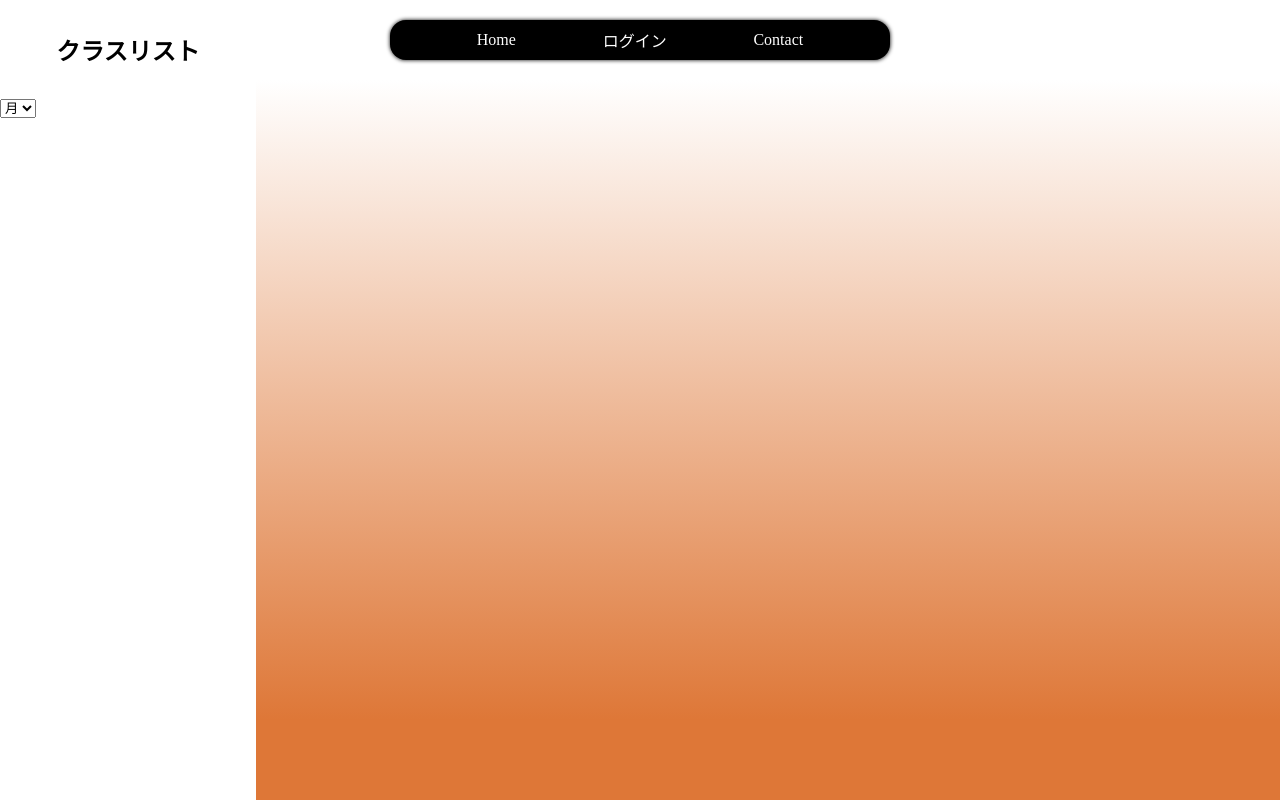
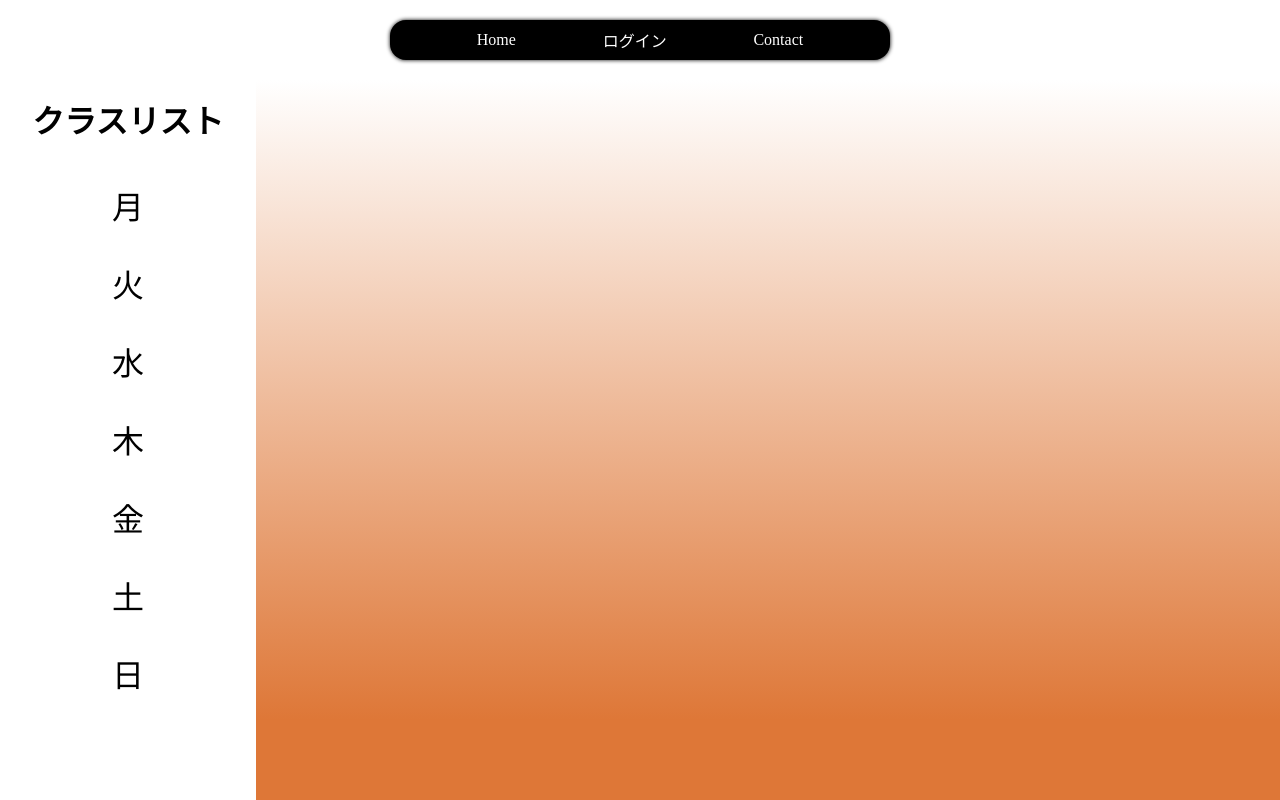
Before and after one commit to lyuhiroyama/classMate, a React (Create React App) app: page / in a window 1280 px wide. Built offline with nearby package versions, Linux system fonts and the light colour scheme.

Commit message:
feat: Add days-of-week buttons to sidebar

```diff
--- a/src/App.scss
+++ b/src/App.scss
@@ -60,6 +60,10 @@ $sidebar-offset: 16rem;
 
 // Sidebar component
 .sidebar-component {
+    display: flex;
+    flex-direction: column;
+    justify-content: center;
+    align-items: center;
     position: fixed;
     left: 0;
     height: 100%;
@@ -67,9 +71,27 @@ $sidebar-offset: 16rem;
     background-color: white;
 
     .sidebar-title {
-        margin: 2rem;
+        font-size: 2rem;
+        margin: 0 0 2rem;
         color: black;
         text-align: center;
+    }
+    .day-of-week-buttons {
+        display: flex;
+        flex-direction: column;
+        gap: 1rem;
+
+        button {
+            border: none;
+            font-size: 2rem;
+            background-color: transparent;
+            border-radius: 2rem;
+            padding: 0.5rem 1rem;
+        }
+        button:hover {
+            background-color: grey;
+            cursor: pointer;
+        }
     }
 }
 
--- a/src/components/Sidebar.tsx
+++ b/src/components/Sidebar.tsx
@@ -2,15 +2,15 @@ export default function Sidebar() {
     return (
         <div className="sidebar-component">
             <h2 className="sidebar-title">クラスリスト</h2>
-            <select className="day-of-week-menu">
-                <option value="monday">月</option>
-                <option value="tuesday">火</option>
-                <option value="wednesday">水</option>
-                <option value="thursday">木</option>
-                <option value="friday">金</option>
-                <option value="saturday">土</option>
-                <option value="sunday">日</option>
-            </select>
+            <div className="day-of-week-buttons">
+                <button>月</button>
+                <button>火</button>
+                <button>水</button>
+                <button>木</button>
+                <button>金</button>
+                <button>土</button>
+                <button>日</button>
+            </div>
         </div>
     );
 }
```
